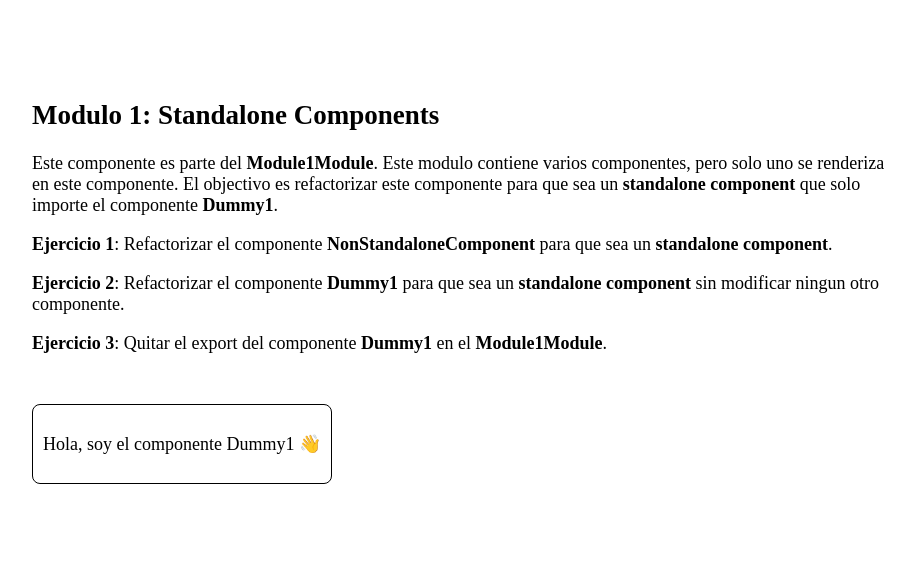
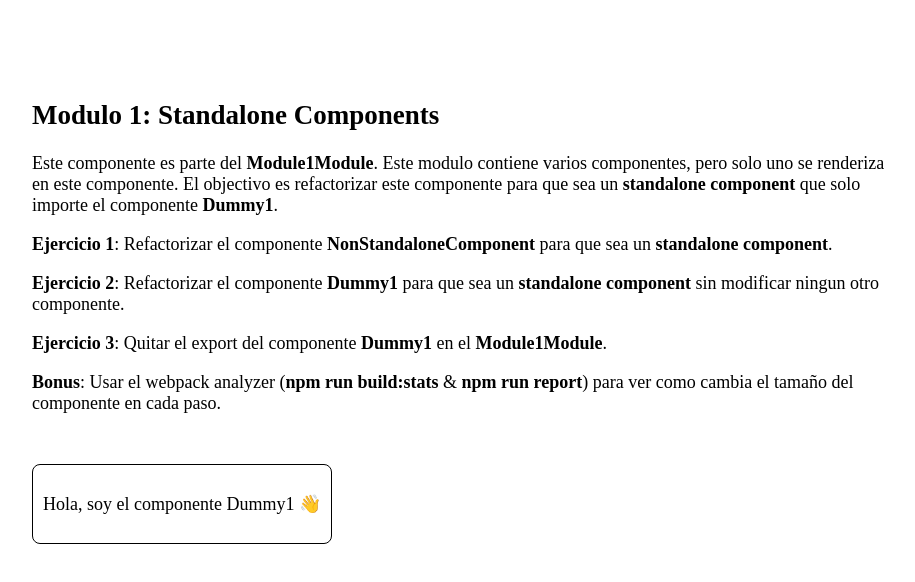
Before and after one commit to lsimonar/waynabox-angular17-workshop, an Angular app: page /modulo-1 in a window 1280 px wide. Shown: the top 582 px of the page, without its empty margins (176-1091 px from the left). Built offline with nearby package versions, Linux system fonts and the light colour scheme.

Commit message:
added bonus

```diff
--- a/src/app/Modulos/1-standalone-components/ejercicios/exercice-1/non-standalone-component.component.html
+++ b/src/app/Modulos/1-standalone-components/ejercicios/exercice-1/non-standalone-component.component.html
@@ -6,6 +6,7 @@
     <p><b>Ejercicio 1</b>: Refactorizar el componente <b>NonStandaloneComponent</b> para que sea un <b>standalone component</b>.</p>
     <p><b>Ejercicio 2</b>: Refactorizar el componente <b>Dummy1</b> para que sea un <b>standalone component</b> sin modificar ningun otro componente.</p>
     <p><b>Ejercicio 3</b>: Quitar el export del componente <b>Dummy1</b> en el <b>Module1Module</b>.</p>
+    <p><b>Bonus</b>: Usar el webpack analyzer (<b>npm run build:stats</b> & <b>npm run report</b>) para ver como cambia el tamaño del componente en cada paso.</p>
     <dummy1></dummy1>
 
 </section>
```
